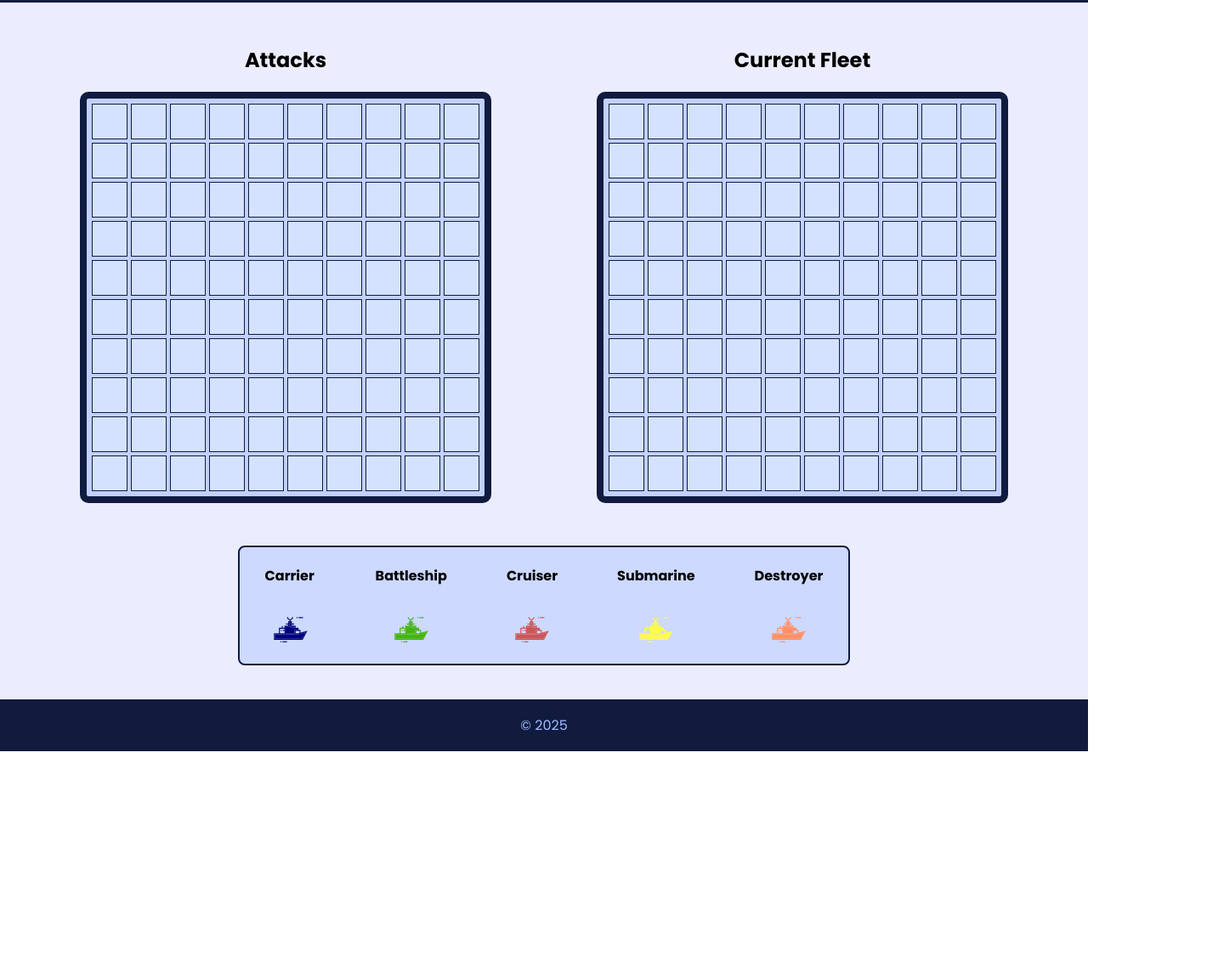
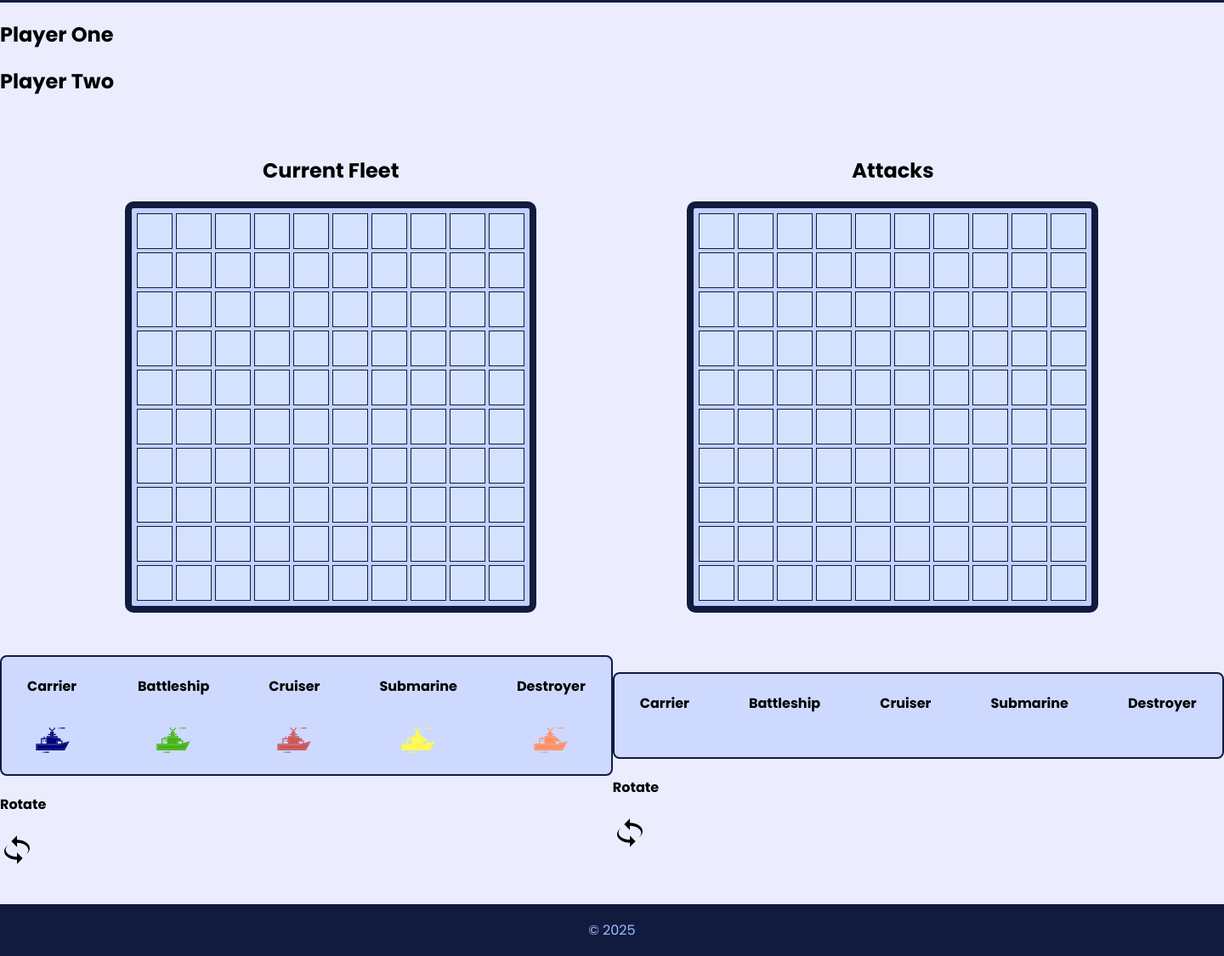
Before and after one commit to kylepunta/Battleship, a website with bundled scripts: page index.html in a window 1280 px wide. Shown: the part 92-1217 px from the top of the page at 85% size, 1440 px wide, since content can reach past the window. Before the commit the page ends 976 px from the top, so only its background shows below. Built offline with nearby package versions, Linux system fonts and the light colour scheme.

Commit message:
Added new section for player headings and added additional fleet div with rotate div

```diff
--- a/index.html
+++ b/index.html
@@ -16,10 +16,18 @@
         </div>
     </header>
     <main>
+        <section class="player-names-section">
+            <div class="player-one-heading">
+                <h2>Player One</h2>
+            </div>
+            <div class="player-two-heading">
+                <h2>Player Two</h2>
+            </div>
+        </section>
         <section class="board-section">
             <div class="board-container player-one-boards">
+                <div class="fleet-board"></div>
                 <div class="attack-board"></div>
-                <div class="fleet-board"></div>
             </div>
             <div class="board-container player-two-boards">
                 <div class="attack-board"></div>
@@ -27,37 +35,91 @@
             </div>
         </section>
         <section class="fleet-section">
+            <div>
                 <div class="fleet">
-                <div class="carrier">
+                    <div>
                         <div>
                             <h4>Carrier</h4>
                         </div>
                         <div class="ship"></div>
                     </div>
-                <div class="battleship">
+                    <div>
                         <div>
                             <h4>Battleship</h4>
                         </div>
                         <div class="ship"></div>
                     </div>
-                <div class="cruiser">
+                    <div>
                         <div>
                             <h4>Cruiser</h4>
                         </div>
                         <div class="ship"></div>
                     </div>
-                <div class="submarine">
+                    <div>
                         <div>
                             <h4>Submarine</h4>
                         </div>
                         <div class="ship"></div>
                     </div>
-                <div class="destroyer">
+                    <div>
                         <div>
                             <h4>Destroyer</h4>
                         </div>
                         <div class="ship">
 
+                        </div>
+                    </div>
+                </div>
+                <div class="rotate">
+                    <div>
+                        <h4>Rotate</h4>
+                    </div>
+                    <div>
+                        <svg xmlns="http://www.w3.org/2000/svg" height="40px" width="40px" viewBox="0 0 24 24"><title>rotate-3d-variant</title><path d="M12,5C16.97,5 21,7.69 21,11C21,12.68 19.96,14.2 18.29,15.29C19.36,14.42 20,13.32 20,12.13C20,9.29 16.42,7 12,7V10L8,6L12,2V5M12,19C7.03,19 3,16.31 3,13C3,11.32 4.04,9.8 5.71,8.71C4.64,9.58 4,10.68 4,11.88C4,14.71 7.58,17 12,17V14L16,18L12,22V19Z" /></svg>
+                    </div>
+                </div>
+            </div>
+            <div>
+                <div class="fleet">
+                    <div>
+                        <div>
+                            <h4>Carrier</h4>
+                        </div>
+                        <div class="ship"></div>
+                    </div>
+                    <div>
+                        <div>
+                            <h4>Battleship</h4>
+                        </div>
+                        <div class="ship"></div>
+                    </div>
+                    <div>
+                        <div>
+                            <h4>Cruiser</h4>
+                        </div>
+                        <div class="ship"></div>
+                    </div>
+                    <div>
+                        <div>
+                            <h4>Submarine</h4>
+                        </div>
+                        <div class="ship"></div>
+                    </div>
+                    <div>
+                        <div>
+                            <h4>Destroyer</h4>
+                        </div>
+                        <div class="ship">
+
+                        </div>
+                    </div>
+                </div>
+                <div class="rotate">
+                    <div>
+                        <h4>Rotate</h4>
+                    </div>
+                    <div>
+                        <svg xmlns="http://www.w3.org/2000/svg" height="40px" width="40px" viewBox="0 0 24 24"><title>rotate-3d-variant</title><path d="M12,5C16.97,5 21,7.69 21,11C21,12.68 19.96,14.2 18.29,15.29C19.36,14.42 20,13.32 20,12.13C20,9.29 16.42,7 12,7V10L8,6L12,2V5M12,19C7.03,19 3,16.31 3,13C3,11.32 4.04,9.8 5.71,8.71C4.64,9.58 4,10.68 4,11.88C4,14.71 7.58,17 12,17V14L16,18L12,22V19Z" /></svg>
                     </div>
                 </div>
             </div>
```
Lines whose indentation alone changed are shown as unchanged.
